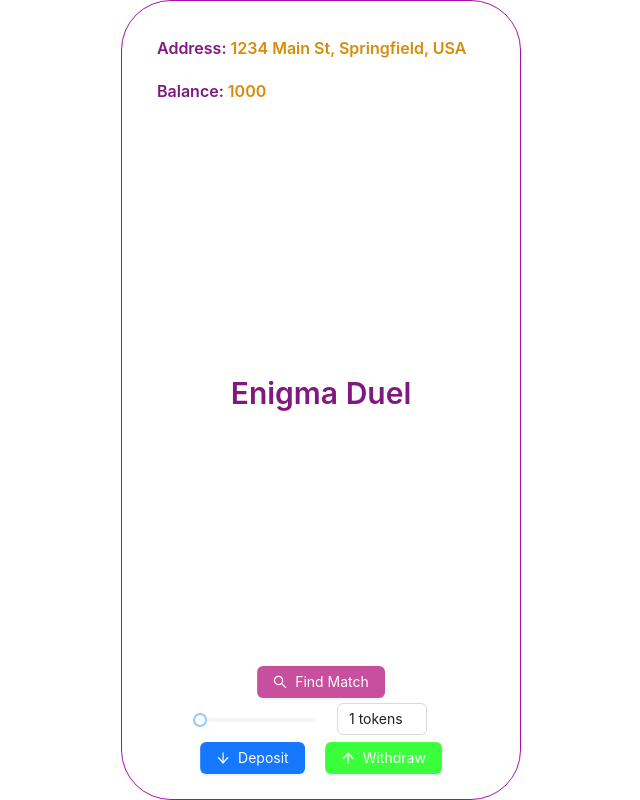
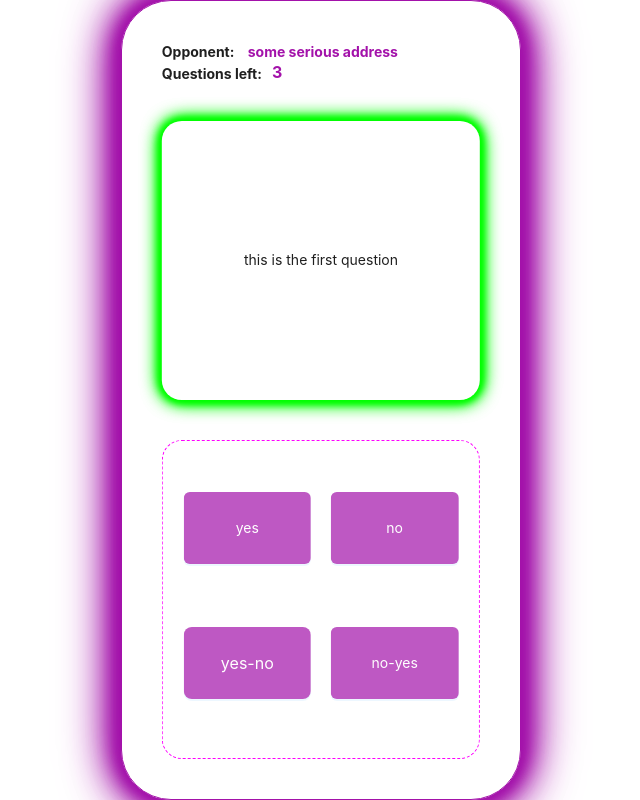
Before and after one commit to Javadyakuza/enigma_dapp, a React (Create React App) app: page / in a window 1280 px wide. Shown: the whole page, without its empty margins (319-959 px from the left). Built offline with nearby package versions, Linux system fonts and the light colour scheme.

Commit message:
added match compoenent

```diff
--- a/src/App.css
+++ b/src/App.css
@@ -11,11 +11,15 @@ html, body {
   display: inline-block;
   justify-content: center;
   align-items: center;
+  text-align: center;
   width: 400px;
   height: 800px;
   /* background-color: rgb(170, 17, 17); */
   border: #a312aa 1px solid;
   border-radius: 50px;
+  box-shadow: 0 0 10px #a312aa, 0 0 15px #a312aa, 0 0 20px #a312aa,
+  0 0 30px #a312aa, 0 0 40px #a312aa, 0 0 50px #a312aa,
+  0 0 60px #a312aa;
   position: relative;
 }
 
@@ -26,7 +30,11 @@ html, body {
   height: 100%;
   position: relative;
 }
-
+.info-item {
+  color: rgb(127, 25, 127);
+  font-weight: bold;
+  display: flex;
+}
 .top-left {
   position: absolute;
   top: 20px;
@@ -40,8 +48,67 @@ html, body {
 .center {
   margin: auto;
 
-  color: rgb(127, 25, 127);
+  color: rgb(255, 0, 255);
 
+}
+.info-container {
+
+   /* position: relative; */
+  margin : 10%;
+  /* background-color: red; */
+  /* display: flex; */
+  justify-content: left;
+  align-items: left;
+  text-align: left;
+}
+
+.question-container {
+  width: 80%;
+  height: 35%;
+  display: flex;
+  justify-content: center;
+  align-items: center;
+  background-color: white;
+  text-align: center;
+  border-radius: 20px;
+  box-shadow: 0 0 5px #00ff00, 0 0 10px #00ff00, 0 0 15px #00ff00,
+              0 0 20px #00ff00, 0 0 10px #00ff00, 0 0 20px #00ff00,
+              0 0 10px #00ff00;
+  position: absolute;
+  top: 15%;
+  left: 50%;
+  transform: translate(-50%, 0);
+}
+.options-container {
+  width: 80%;
+  height: 40%;
+  display: flex;
+  justify-content: center;
+  align-items: center;
+  background-color: white;
+  text-align: center;
+  border:rgb(255, 0, 255) 1px dashed;
+  border-radius: 20px;
+
+  position: absolute;
+  bottom: 5%;
+  left: 50%;
+  transform: translate(-50%, 0);
+}
+.options-container {
+  display: flex;
+  flex-direction: column;
+  gap: 10px;
+}
+
+.options-row {
+  display: flex;
+  justify-content: space-between;
+  position:relative;
+  top: 0px;
+  height: 45%;
+  width :90%;
+  gap: 10px;
 }
 
 .bottom {
--- a/src/App.js
+++ b/src/App.js
@@ -21,12 +21,32 @@ const fetchData = async () => {
   return response;
 };
 
+const fetchQuestion = async () => {
+  // Simulate a data fetch. Replace with actual data fetching logic.
+  const response = await new Promise((resolve) => {
+    setTimeout(() => {
+      resolve({ body: "this is some serious question" });
+    }, 1000);
+  });
+  return response;
+};
+
+const fetchGameData = async () => {
+  // Simulate a data fetch. Replace with actual data fetching logic.
+  const response = await new Promise((resolve) => {
+    setTimeout(() => {
+      resolve({ opponent: "some serious address", questions: "3" });
+    }, 1000);
+  });
+  return response;
+};
 const Home = () => {
   const [data, setData] = useState({ address: "", balance: "" });
 
   useEffect(() => {
     const getData = async () => {
       const fetchedData = await fetchData();
+      fetchedData.address = <Button type="primary">Connect Wallet</Button>;
       setData(fetchedData);
     };
 
@@ -49,7 +69,7 @@ const Home = () => {
           </Title>
         </div>
         <div class="center">
-          <Title level={2} style={{ color: "rgb(127, 25, 127)" }}>
+          <Title level={2} style={{ color: "rgb(255, 0, 255)" }}>
             {" "}
             Enigma Duel
           </Title>
@@ -109,4 +129,115 @@ const Home = () => {
   );
 };
 
-export default Home;
+const Match = () => {
+  const [question, setQuestion] = useState({
+    body: "this is the first question",
+    opt1: "yes",
+    opt2: "no",
+    opt3: "yes-no",
+    opt4: "no-yes",
+  });
+  const [gameData, setGameData] = useState({
+    opponent: "some sort of address",
+    questions: "3",
+  });
+  useEffect(() => {
+    const getQ = async () => {
+      const fetchedData = await fetchGameData();
+      setGameData(fetchedData);
+    };
+
+    getQ();
+  }, []);
+
+  const [inputValue, setInputValue] = useState("1");
+  const onChange = (newValue) => {
+    setInputValue(newValue);
+  };
+
+  return (
+    <div class="main-container">
+      <div className="info-container">
+        <div className="info-item">
+          <Typography level={5}>
+            Opponent:{" "}
+            <span style={{ color: "#a312aa", margin: "0 0 0 10px" }}>
+              {gameData.opponent}
+            </span>
+          </Typography>
+        </div>
+        <div className="info-item">
+          <Typography level={5}>Questions left: </Typography>
+          <span style={{ color: "#a312aa", margin: "0 0 0 10px" }}>
+            {gameData.questions}
+          </span>
+        </div>
+      </div>
+      <div class="question-container">
+        <Typography>{question.body}</Typography>
+      </div>
+      <div className="options-container">
+        <div className="options-row">
+          <Button
+            style={{
+              backgroundColor: "#a312aa",
+              opacity: "70%",
+              height: "50%",
+              top: "25%",
+              width: "45%",
+              textAlign: "center",
+            }}
+            type="primary"
+          >
+            {question.opt1}
+          </Button>
+          <Button
+            style={{
+              backgroundColor: "#a312aa",
+              opacity: "70%",
+              height: "50%",
+              top: "25%",
+              width: "45%",
+              textAlign: "center",
+              justifyContent: "center",
+            }}
+            type="primary"
+          >
+            {question.opt2}
+          </Button>
+        </div>
+        <div className="options-row">
+          <Button
+            style={{
+              backgroundColor: "#a312aa",
+              opacity: "70%",
+              height: "50%",
+              top: "12.5%",
+              width: "45%",
+              textAlign: "center",
+            }}
+            size="large"
+            type="primary"
+          >
+            {question.opt3}
+          </Button>
+          <Button
+            style={{
+              backgroundColor: "#a312aa",
+              opacity: "70%",
+              height: "50%",
+              top: "12.5%",
+              width: "45%",
+              textAlign: "center",
+            }}
+            type="primary"
+          >
+            {question.opt4}
+          </Button>
+        </div>
+      </div>
+    </div>
+  );
+};
+
+export { Home, Match };
--- a/src/index.js
+++ b/src/index.js
@@ -1,13 +1,13 @@
 import React from "react";
 import ReactDOM from "react-dom/client";
 import "./index.css";
-import Home from "./App";
+import { Home, Match } from "./App";
 import reportWebVitals from "./reportWebVitals";
 
 const root = ReactDOM.createRoot(document.getElementById("root"));
 root.render(
   <React.StrictMode>
-    <Home />
+    <Match />
   </React.StrictMode>
 );
 
```
